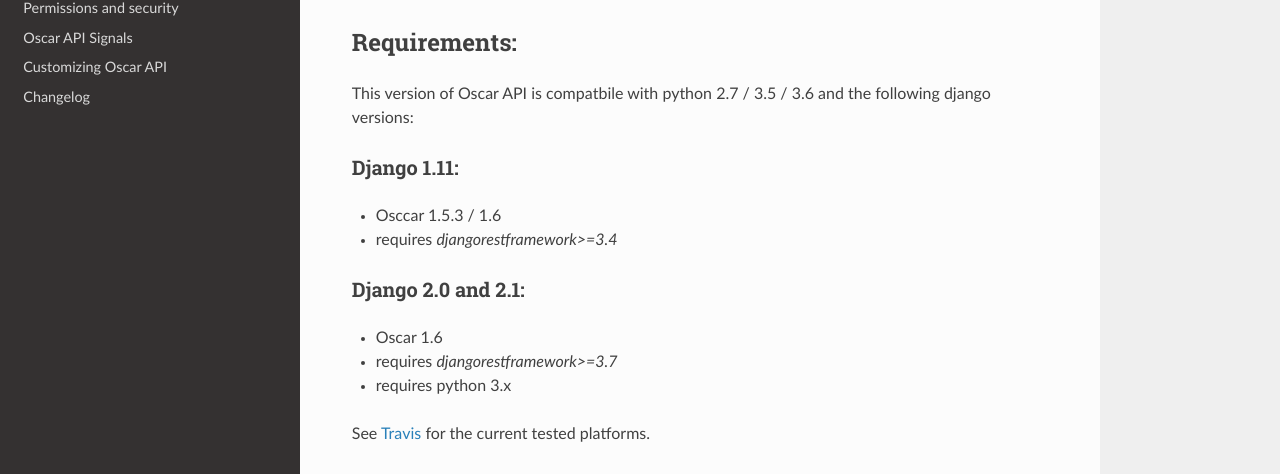
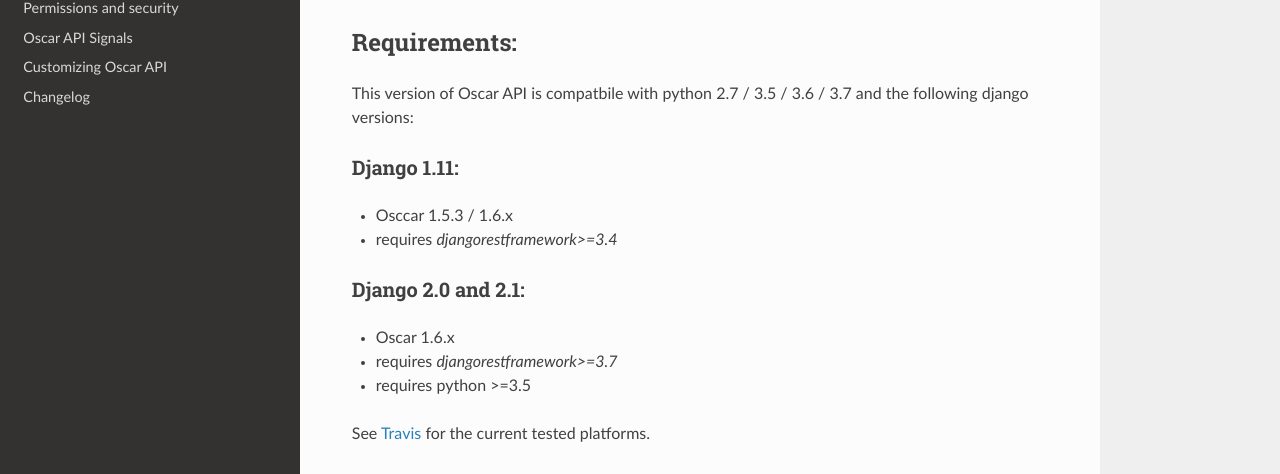
Before and after one commit to django-oscar/django-oscar-api, a Sphinx documentation site: the page built from docs/source/index.rst, in a window 1280 px wide and 900 px high. Shown: the part 230-704 px from the top of the window. Built offline with Sphinx 7.4.7 and the Read the Docs theme 2.0.0, drawn with Linux system fonts in a browser that asks for light colours.

Commit message:
Updated documentation with python 3.7

```diff
--- a/docs/source/index.rst
+++ b/docs/source/index.rst
@@ -13,18 +13,18 @@
 
 Requirements:
 -------------
-This version of Oscar API is compatbile with python 2.7 / 3.5 / 3.6 and the following django versions:
+This version of Oscar API is compatbile with python 2.7 / 3.5 / 3.6 / 3.7 and the following django versions:
 
 Django 1.11:
 ~~~~~~~~~~~~
-- Osccar 1.5.3 / 1.6
+- Osccar 1.5.3 / 1.6.x
 - requires `djangorestframework>=3.4`
 
 Django 2.0 and 2.1:
 ~~~~~~~~~~~~~~~~~~~
-- Oscar 1.6
+- Oscar 1.6.x
 - requires `djangorestframework>=3.7`
-- requires python 3.x
+- requires python >=3.5
 
 See `Travis`_ for the current tested platforms.
 
```
